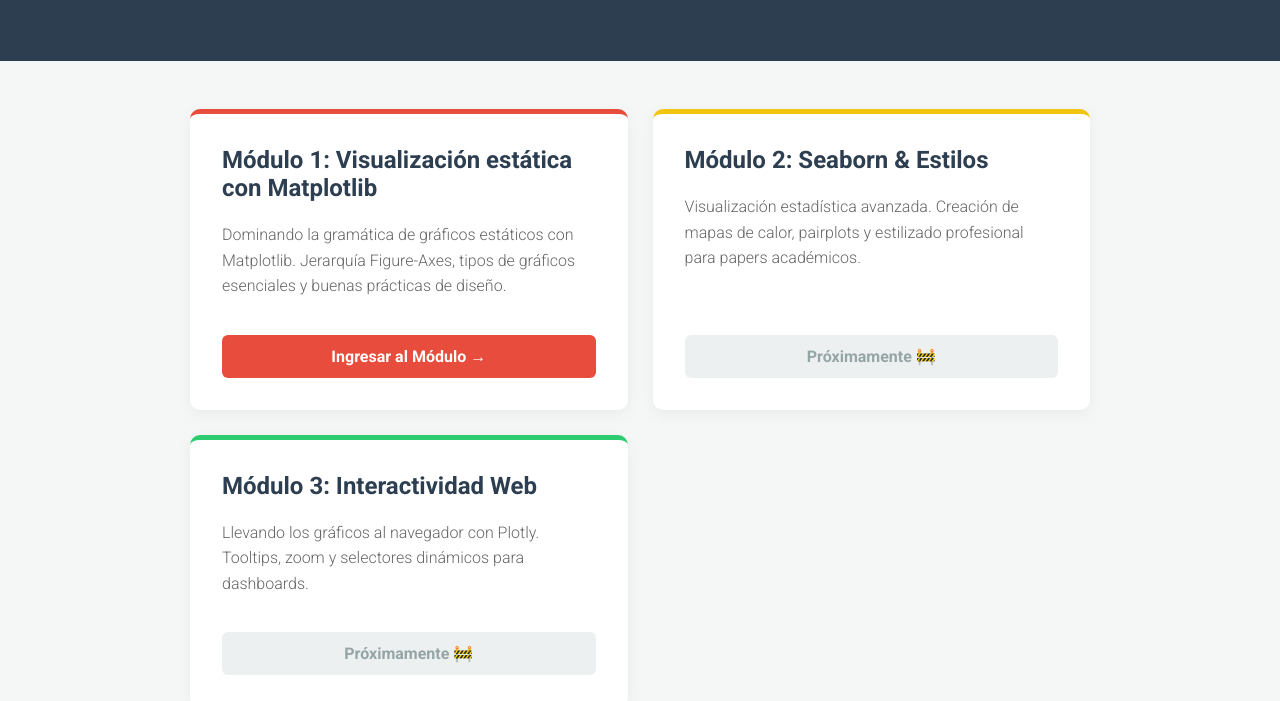
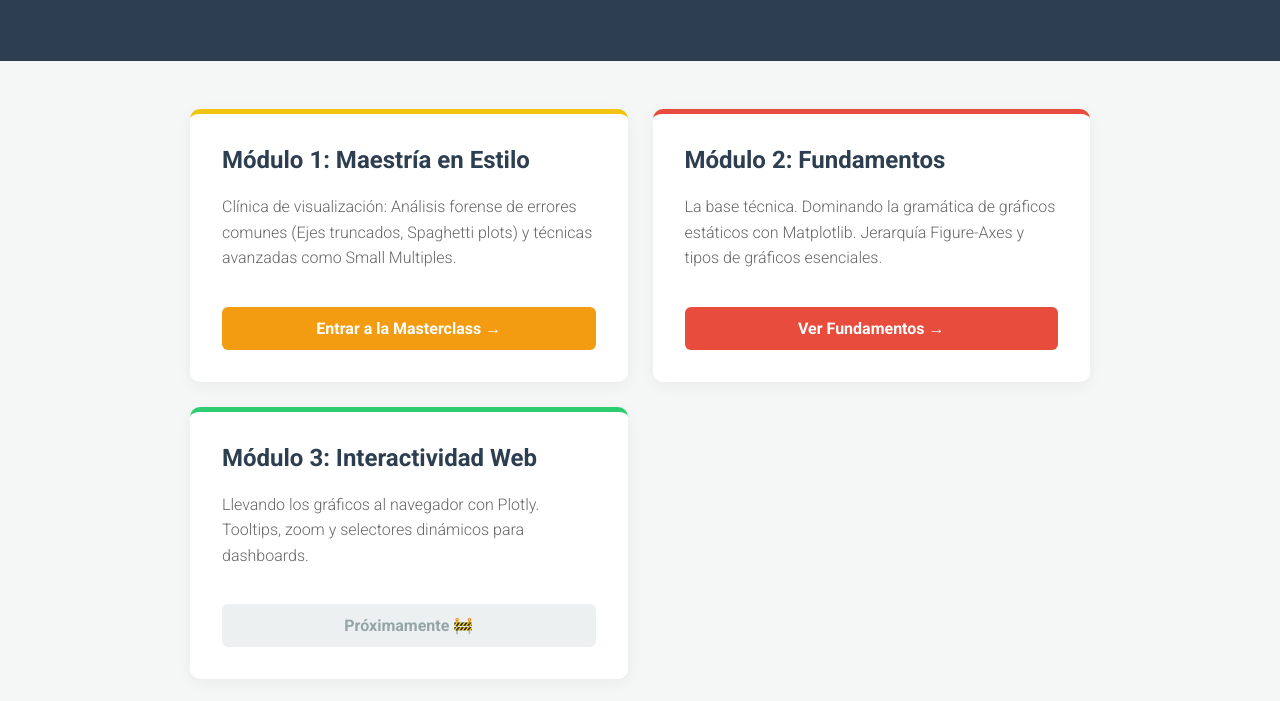
Before and after one commit to Davalaga/Visualizacion_de_datos, a plain HTML site: page index.html in a window 1280 px wide. Shown: the part 147-848 px from the top of the page. Drawn offline with Linux system fonts and the light colour scheme.

Commit message:
Update index.html

```diff
--- a/index.html
+++ b/index.html
@@ -12,6 +12,7 @@
         .subtitle { opacity: 0.8; margin-top: 10px; font-size: 1.2rem; }
         .container { max-width: 900px; margin: 3rem auto; padding: 0 1rem; }
         .grid { display: grid; grid-template-columns: repeat(auto-fit, minmax(300px, 1fr)); gap: 25px; }
+
         .card {
             background: white; border-radius: 10px; padding: 2rem;
             box-shadow: 0 4px 15px rgba(0,0,0,0.05); transition: transform 0.2s;
@@ -20,6 +21,7 @@
         .card:hover { transform: translateY(-5px); box-shadow: 0 8px 25px rgba(0,0,0,0.1); }
         .card h2 { margin-top: 0; color: #2c3e50; font-size: 1.5rem; }
         .card p { color: #666; line-height: 1.6; }
+
         .btn {
             display: inline-block; text-align: center; background: #3498db; color: white;
             padding: 12px 20px; text-decoration: none; border-radius: 6px; margin-top: 20px; font-weight: bold;
@@ -27,12 +29,17 @@
         .btn:hover { background: #2980b9; }
         .disabled { background: #ecf0f1; color: #95a5a6; pointer-events: none; }
 
-        /* Colores específicos por módulo */
-        .mod1 { border-top-color: #e74c3c; }
-        .mod1-btn { background-color: #e74c3c; }
-        .mod1-btn:hover { background-color: #c0392b; }
+        /* ESTILOS POR MÓDULO */
+        /* Módulo 1 (Ahora es el de Errores - Amarillo/Oro) */
+        .mod1 { border-top-color: #f1c40f; }
+        .mod1-btn { background-color: #f39c12; }
+        .mod1-btn:hover { background-color: #d35400; }
 
-        .mod2 { border-top-color: #f1c40f; }
+        /* Módulo 2 (Ahora es Fundamentos - Rojo) */
+        .mod2 { border-top-color: #e74c3c; }
+        .mod2-btn { background-color: #e74c3c; }
+        .mod2-btn:hover { background-color: #c0392b; }
+
         .mod3 { border-top-color: #2ecc71; }
     </style>
 </head>
@@ -45,20 +52,21 @@
 
 <div class="container">
     <div class="grid">
+
         <div class="card mod1">
             <div>
-                <h2>Módulo 1: Visualización estática con Matplotlib</h2>
-                <p>Dominando la gramática de gráficos estáticos con Matplotlib. Jerarquía Figure-Axes, tipos de gráficos esenciales y buenas prácticas de diseño.</p>
+                <h2>Módulo 1: Maestría en Estilo</h2>
+                <p>Clínica de visualización: Análisis forense de errores comunes (Ejes truncados, Spaghetti plots) y técnicas avanzadas como Small Multiples.</p>
             </div>
-            <a href="Visualizacion_estatica_Mathplotlib/index.html" class="btn mod1-btn">Ingresar al Módulo →</a>
+            <a href="Errores_Visualizacion/index.html" class="btn mod1-btn">Entrar a la Masterclass →</a>
         </div>
 
         <div class="card mod2">
             <div>
-                <h2>Módulo 2: Seaborn & Estilos</h2>
-                <p>Visualización estadística avanzada. Creación de mapas de calor, pairplots y estilizado profesional para papers académicos.</p>
+                <h2>Módulo 2: Fundamentos</h2>
+                <p>La base técnica. Dominando la gramática de gráficos estáticos con Matplotlib. Jerarquía Figure-Axes y tipos de gráficos esenciales.</p>
             </div>
-            <a href="#" class="btn disabled">Próximamente 🚧</a>
+            <a href="Visualizacion_estatica_Mathplotlib/index.html" class="btn mod2-btn">Ver Fundamentos →</a>
         </div>
 
         <div class="card mod3">
@@ -72,5 +80,4 @@
 </div>
 
 </body>
-
 </html>
```
